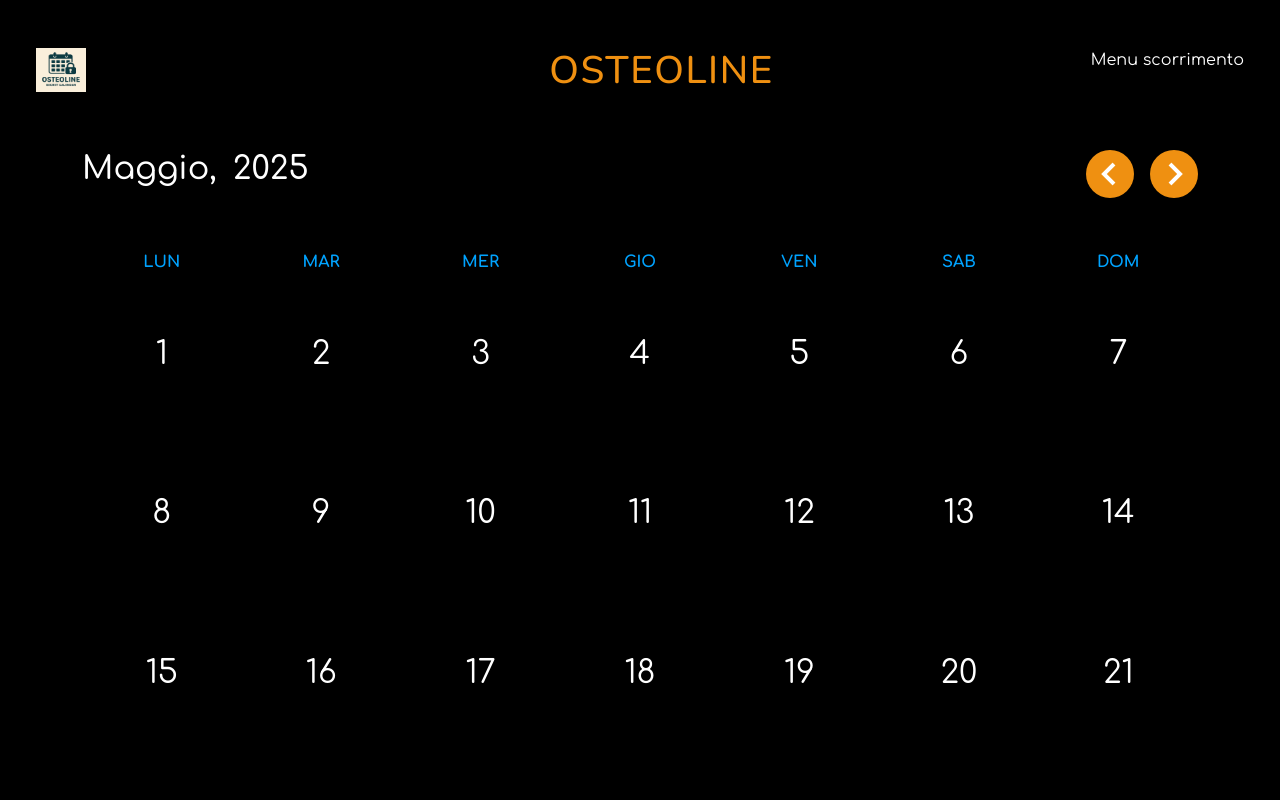
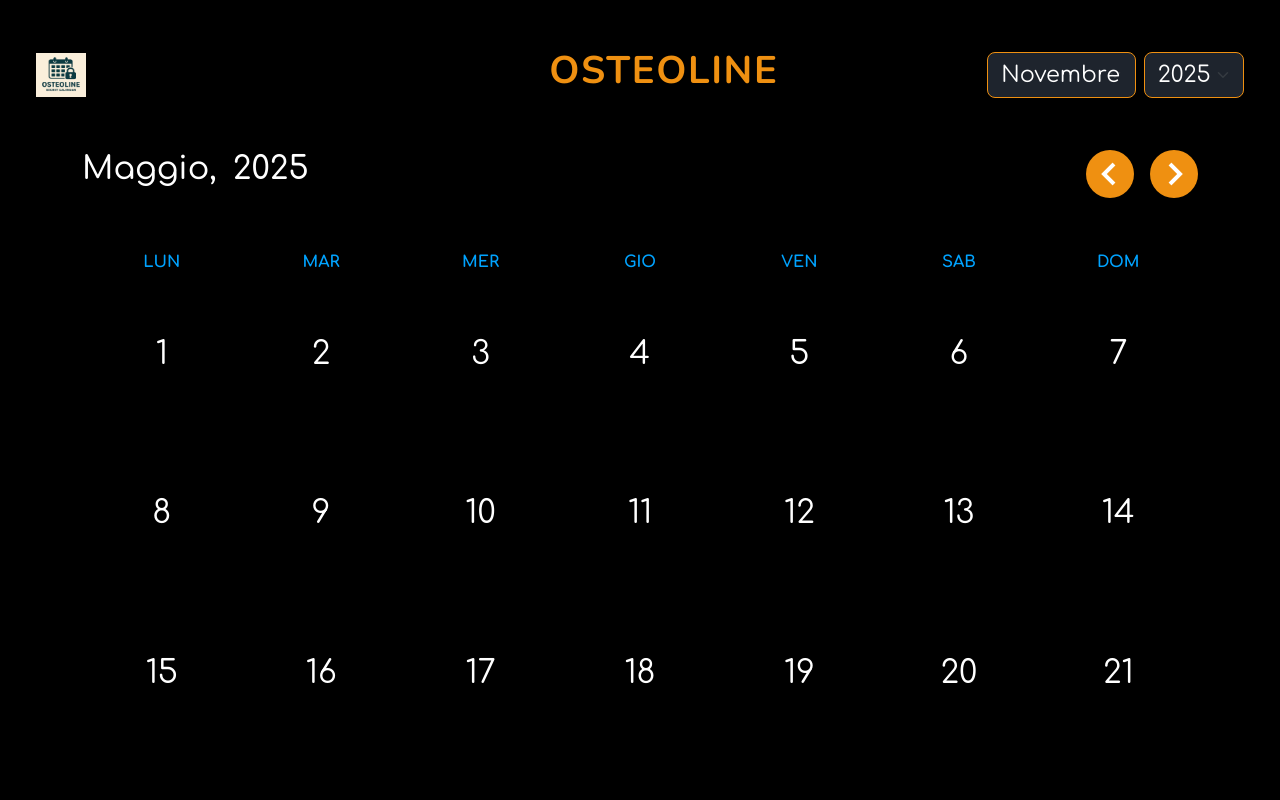
Before and after one commit to Johnnyfromtheblock4/osteoline-calendar, a React (Vite) app: page / in a window 1280 px wide. Shown: the top 800 px of the page. Built offline with nearby package versions, Linux system fonts and the light colour scheme.

Commit message:
[UPD] header / calendarApp style

```diff
--- a/src/components/Header.jsx
+++ b/src/components/Header.jsx
@@ -1,17 +1,79 @@
+import { useState } from "react";
 import "../styles/Header.css";
 
 const Header = () => {
+  const months = [
+    "Gennaio",
+    "Febbraio",
+    "Marzo",
+    "Aprile",
+    "Maggio",
+    "Giugno",
+    "Luglio",
+    "Agosto",
+    "Settembre",
+    "Ottobre",
+    "Novembre",
+    "Dicembre",
+  ];
+
+  const currentDate = new Date();
+  const currentMonth = currentDate.getMonth();
+  const currentYear = currentDate.getFullYear();
+
+  const [selectedMonth, setSelectedMonth] = useState(currentMonth);
+  const [selectedYear, setSelectedYear] = useState(currentYear);
+
+  // Genera anni
+  const years = Array.from({ length: 11 }, (_, i) => 2025 + i);
+
   return (
     <div className="container-fluid header">
-      <div className="row d-flex justify-content-between">
+      <div className="row d-flex justify-content-between align-items-center">
+        {/* LOGO */}
         <div className="col-5 logo">
-          <img src="/osteoline-calendar-logo.png" width="50" height="44" />
+          <img
+            src="/osteoline-calendar-logo.png"
+            width="50"
+            height="44"
+            alt="Logo Osteoline"
+          />
         </div>
-        <div className="col-2 title">
-          <h1 className="heading text-center">Osteoline</h1>
+
+        {/* TITOLO */}
+        <div className="col-6 col-sm-2 title d-none d-lg-block text-center">
+          <h1 className="heading">Osteoline</h1>
         </div>
-        <div className="col-5 calendar-dates text-end">
-          <p>Menu scorrimento</p>
+
+        {/* MENU CALENDARIO */}
+        <div className="col-6 col-sm-5 calendar-dates text-end">
+          <div className="d-flex justify-content-end gap-2 align-items-center">
+            {/* Dropdown mese */}
+            <select
+              className="form-select form-select-sm custom-select"
+              value={selectedMonth}
+              onChange={(e) => setSelectedMonth(Number(e.target.value))}
+            >
+              {months.map((month, index) => (
+                <option key={index} value={index}>
+                  {month}
+                </option>
+              ))}
+            </select>
+
+            {/* Dropdown anno */}
+            <select
+              className="form-select form-select-sm custom-select"
+              value={selectedYear}
+              onChange={(e) => setSelectedYear(Number(e.target.value))}
+            >
+              {years.map((year) => (
+                <option key={year} value={year}>
+                  {year}
+                </option>
+              ))}
+            </select>
+          </div>
         </div>
       </div>
     </div>
--- a/src/styles/CalendarApp.css
+++ b/src/styles/CalendarApp.css
@@ -42,3 +42,27 @@
   background-color: #ef9011;
   border-radius: 50%;
 }
+
+/* ----------- RESPONSIVE SMARTPHONE ----------- */
+@media (max-width: 500px) {
+  .days span {
+    font-size: 1.6rem;
+  }
+}
+
+/* ----------- RESPONSIVE SMARTPHONE MINI ----------- */
+@media (max-width: 375px) {
+  .navigate-date .month,
+  .navigate-date .year {
+    font-size: 1.4rem;
+  }
+  .buttons i {
+    font-size: 2rem;
+  }
+  .weekdays span {
+    font-size: 0.7rem;
+  }
+  .days span {
+    font-size: 1.2rem;
+  }
+}
--- a/src/styles/Header.css
+++ b/src/styles/Header.css
@@ -4,4 +4,32 @@
   color: #ef9011;
   text-transform: uppercase;
   letter-spacing: 0.1rem;
+  font-weight: bold;
 }
+
+.custom-select {
+  width: auto;
+  min-width: 100px;
+  background-color: #1e242d;
+  color: white;
+  border: 1px solid #ef9011;
+  border-radius: 0.5rem;
+  font-size: 1.4rem;
+  padding: 0.3rem 0.8rem;
+}
+
+.custom-select:focus {
+  border-color: #ffb84d;
+  box-shadow: 0 0 5px #ef9011;
+}
+
+/* RESPONSIVE  */
+@media (max-width: 500px) {
+  .heading {
+    font-size: 1.5rem;
+  }
+  .custom-select {
+    font-size: 1.2rem;
+    padding: 0.2rem 0.5rem;
+  }
+}
```
